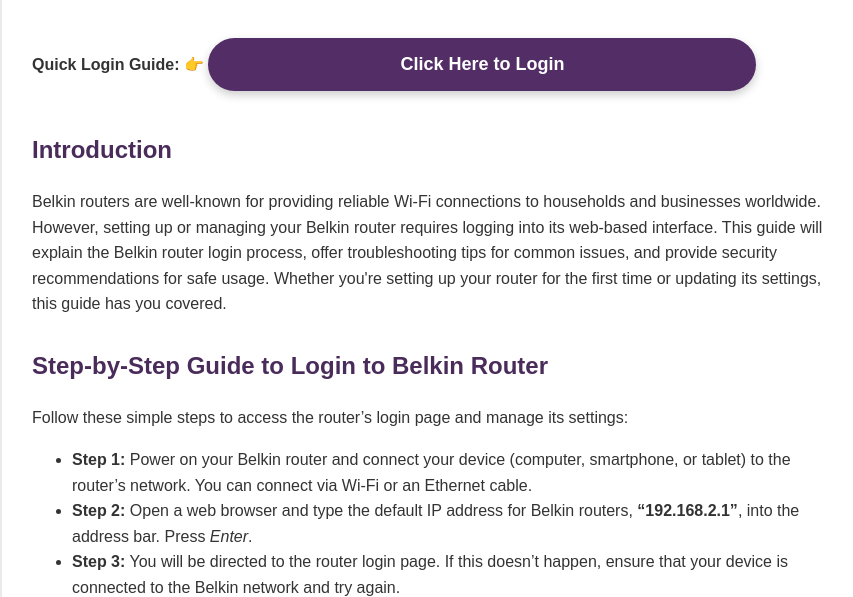
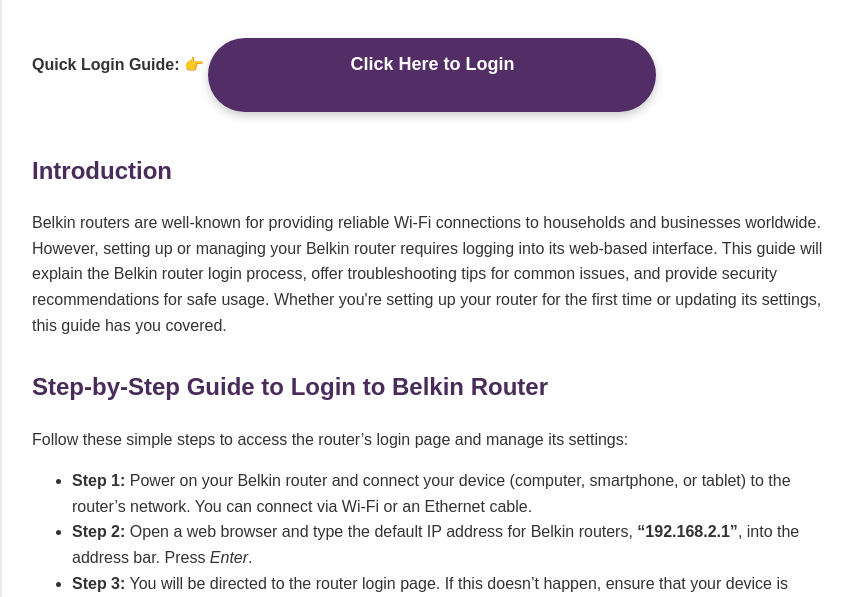
Before and after one commit to Allenaamm/belkin, a plain HTML site: page index.html in a window 1280 px wide. Shown: the part 134-731 px from the top of the page, without its empty margins (208-1061 px from the left). Drawn offline with Linux system fonts and the light colour scheme.

Commit message:
Update index.html

```diff
--- a/index.html
+++ b/index.html
@@ -64,7 +64,9 @@
 
       border-radius: 50px;
 
-      width: 500px;
+      width: 400px;
+
+      height: 50px;
 
       text-align: center;
 
```
